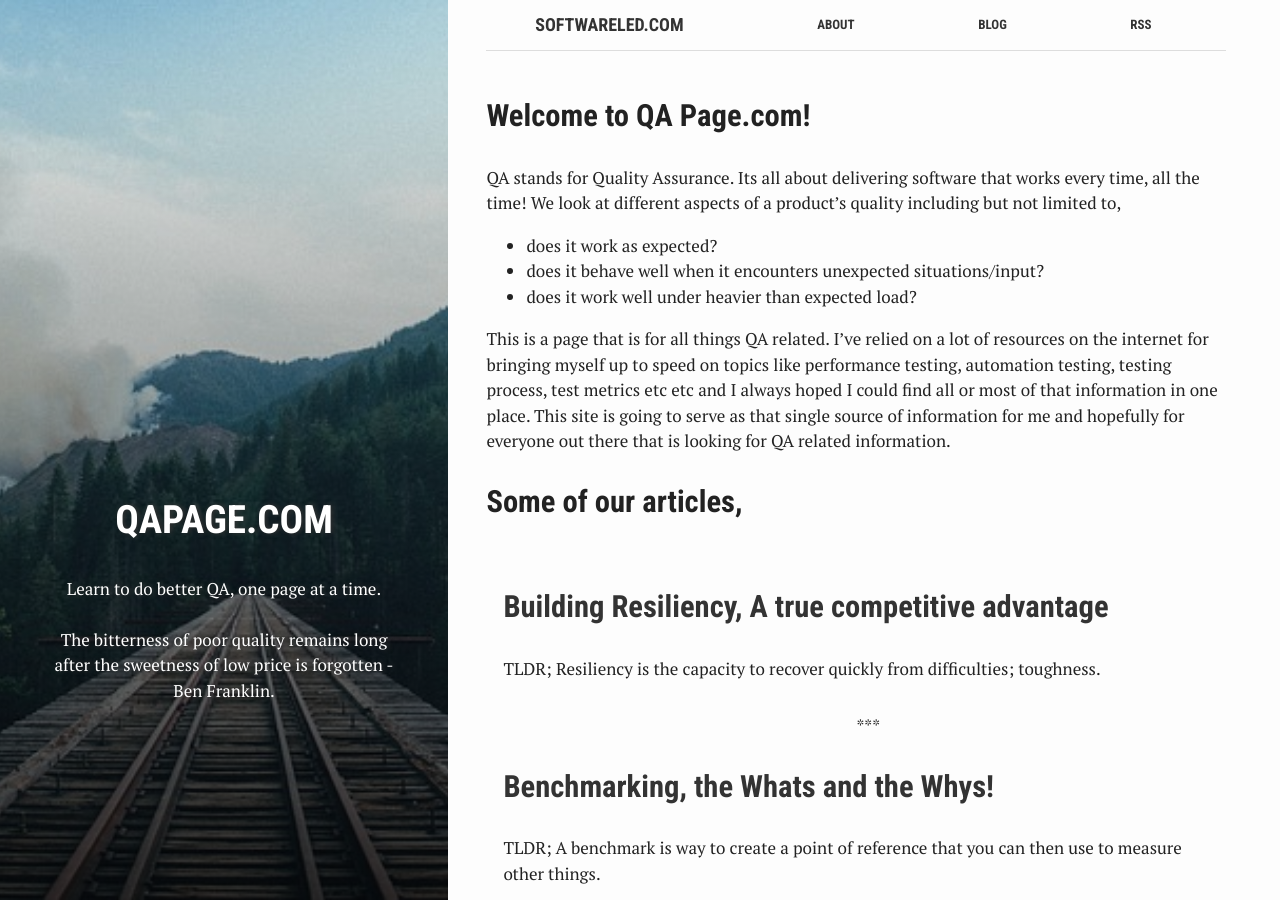
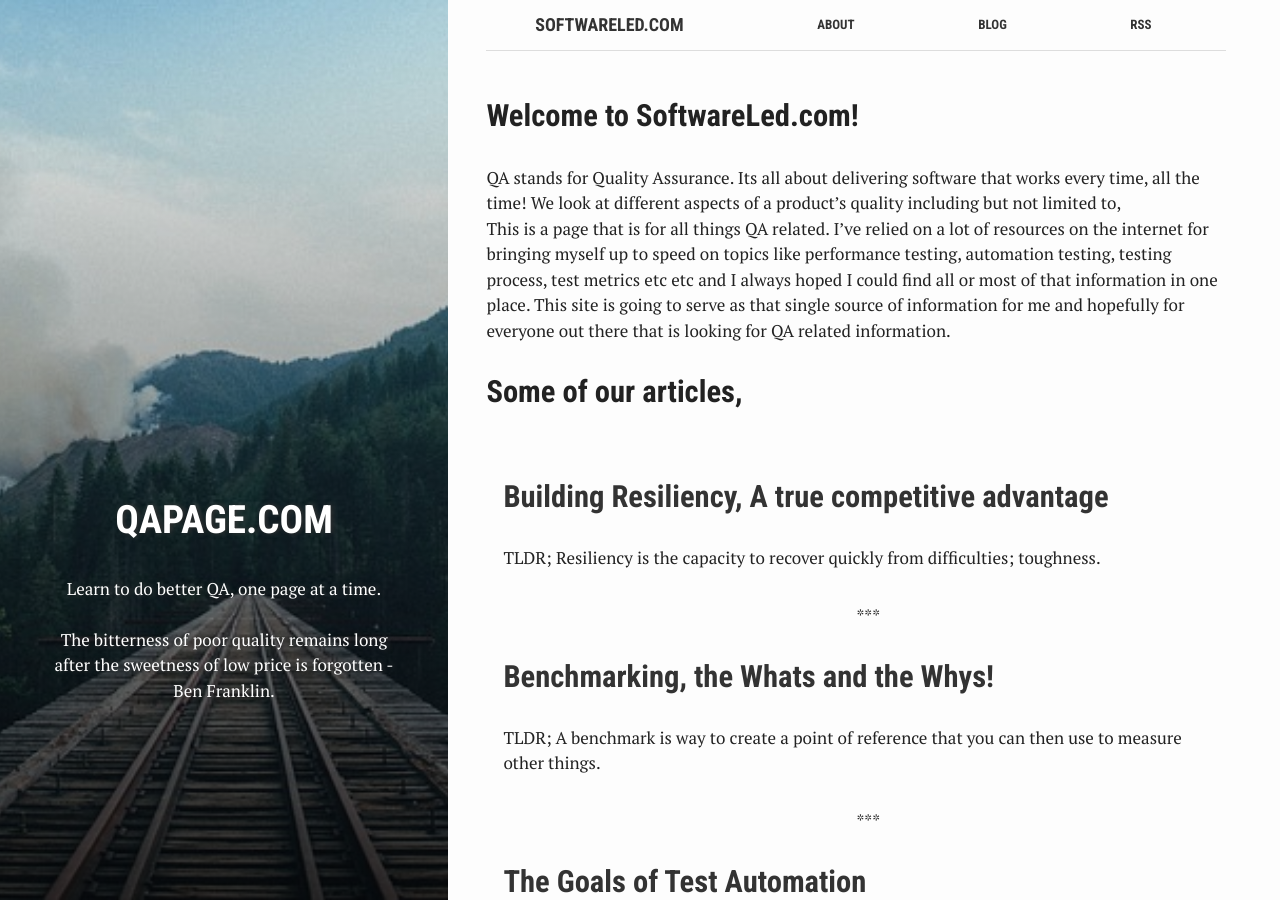
Before and after one commit to qapage/qapage.github.io, a Jekyll site: the page built from index.html, in a window 1280 px wide and 900 px high. Built offline with Jekyll 4.4.1, drawn with Linux system fonts in a browser that asks for light colours.

Commit message:
updated index.html to remove some references to qapage.com

```diff
--- a/index.html
+++ b/index.html
@@ -6,16 +6,10 @@ title: "QAPage.com"
 summary: "Learn to do better QA, one page at a time. <br> <br> The bitterness of poor quality remains long after the sweetness of low price is forgotten - Ben Franklin."
 ---
 
-<h2 class="post-title"> Welcome to QA Page.com!</h2>
+<h2 class="post-title"> Welcome to SoftwareLed.com!</h2>
 <div class="post-entry">
 QA stands for Quality Assurance. Its all about delivering software that works every time, all the time! We look at different aspects of a product’s quality including but not limited to,
 <br>
-
-<ul>
-  <li>does it work as expected?
-  <li>does it behave well when it encounters unexpected situations/input?
-  <li>does it work well under heavier than expected load?
-</ul>
 
 This is a page that is for all things QA related.  I’ve relied on a lot of resources on the internet for bringing myself up to speed on topics like performance testing, automation testing, testing process, test metrics etc etc and I always hoped I could find all or most of that information in one place. This site is going to serve as that single source of information for me and hopefully for everyone out there that is looking for QA related information.
 </div>
```
